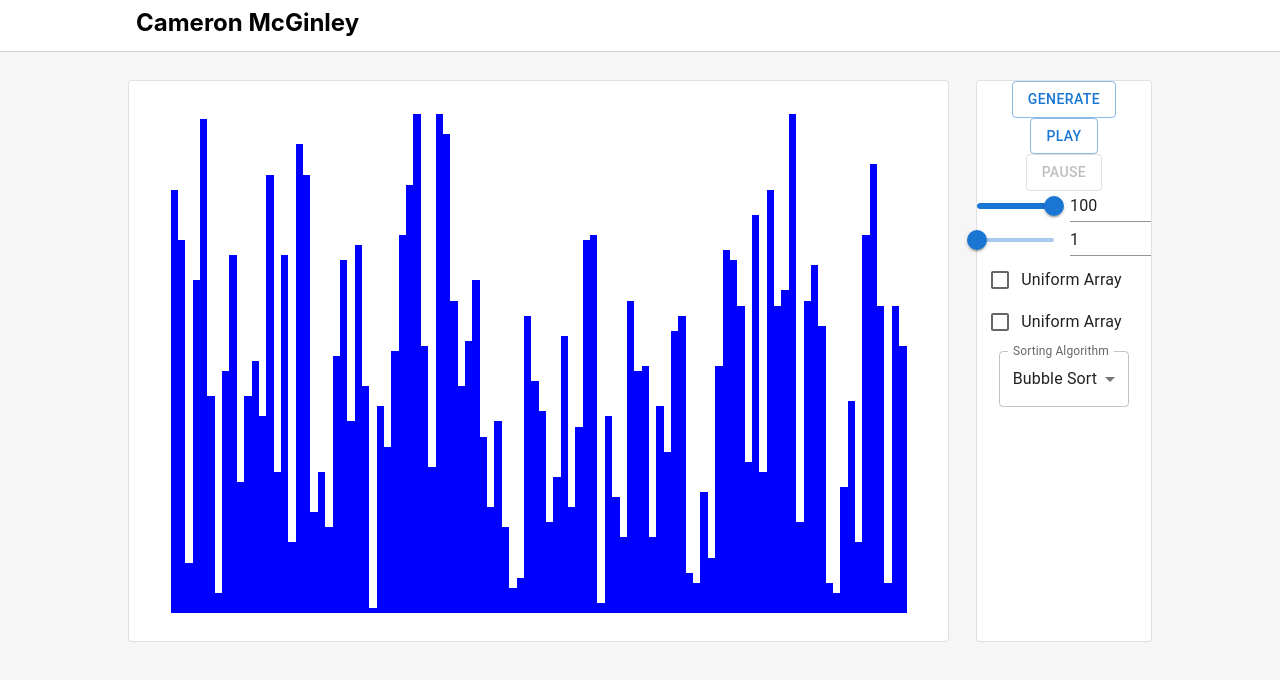
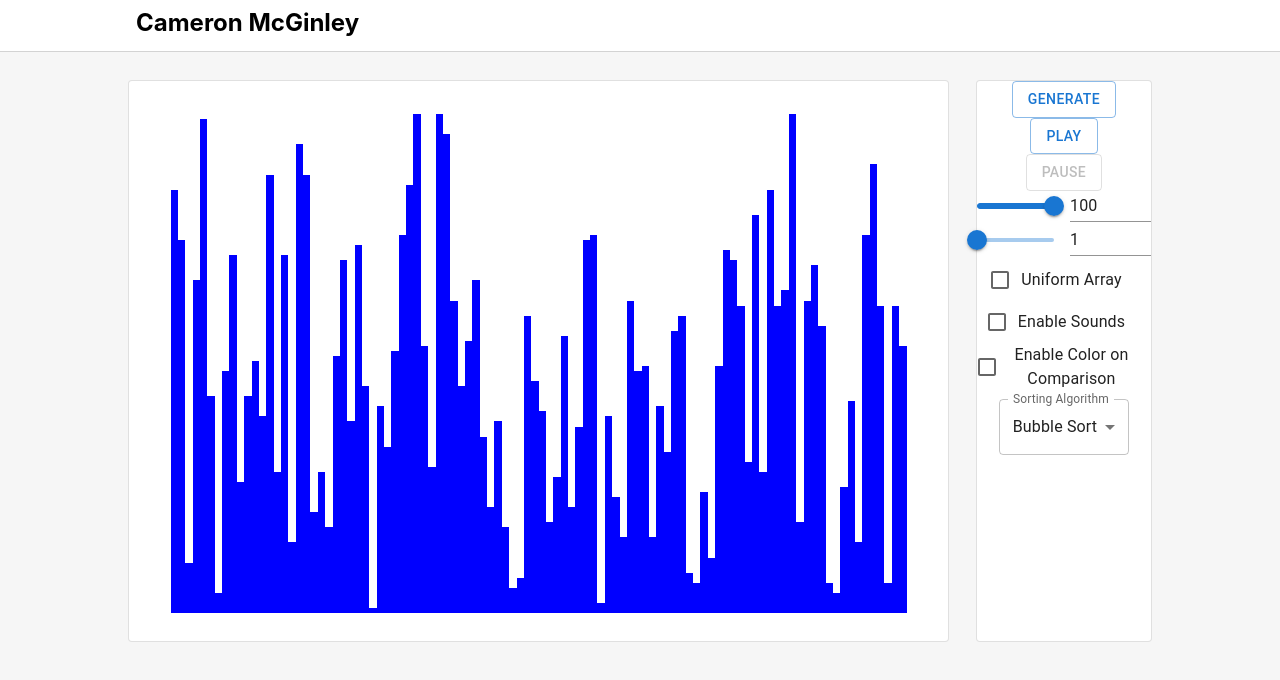
Before and after one commit to cameronmcginley/sorting-visualizer, a React (Create React App) app: page / in a window 1280 px wide. Shown: the top 680 px of the page. Built offline with nearby package versions, Linux system fonts and the light colour scheme.

Commit message:
Added toggle for highlighted comparisons

```diff
--- a/src/Algorithms/BubbleSort.jsx
+++ b/src/Algorithms/BubbleSort.jsx
@@ -1,4 +1,4 @@
-const getBubbleSortAnimations = (bars_state) => {
+const getBubbleSortAnimations = (bars_state, highlightEnabled) => {
     // Make a copy of the state to work on
     let bars = [...bars_state];
     let animationFrames = [];
@@ -6,10 +6,12 @@ const getBubbleSortAnimations = (bars_state) => {
     for(var i = 0; i < bars.length; i++){
         for(var j = 0; j < ( bars.length - i -1 ); j++){
             // Push frame for coloring
-            animationFrames.push({
-                type: "Highlight",
-                indexes: [j, j+1]
-            })
+            if (highlightEnabled) {
+                animationFrames.push({
+                    type: "Highlight",
+                    indexes: [j, j+1]
+                })
+            }
 
             if(bars[j].height > bars[j+1].height){
                 let temp = bars[j];
--- a/src/Algorithms/MergeSort.jsx
+++ b/src/Algorithms/MergeSort.jsx
@@ -1,4 +1,4 @@
-export default function getMergeSortanimationFrames(bars_state) {
+export default function getMergeSortanimationFrames(bars_state, highlightEnabled) {
     // Work on a copy of the state
     let bars = [...bars_state]
 
@@ -6,26 +6,26 @@ export default function getMergeSortanimationFrames(bars_state) {
     if (bars.length <= 1) return bars;
     const auxBars = bars.slice();
 
-    mergeSort(bars, auxBars, animationFrames, 0, bars.length-1)
+    mergeSort(bars, auxBars, animationFrames, 0, bars.length-1, highlightEnabled)
 
     return animationFrames;
 }
 
-function mergeSort(bars, auxBars, animationFrames, firstIndex, lastIndex) {
+function mergeSort(bars, auxBars, animationFrames, firstIndex, lastIndex, highlightEnabled) {
     // Base case, only merge/sort if 2 or more vals
     if (firstIndex === lastIndex) return;
 
     const midIndex = Math.floor((firstIndex + lastIndex) / 2);
 
     // Basic merge sort, split bars array in half and sort
-    mergeSort(auxBars, bars, animationFrames, firstIndex, midIndex);
-    mergeSort(auxBars, bars, animationFrames, midIndex+1, lastIndex);
+    mergeSort(auxBars, bars, animationFrames, firstIndex, midIndex, highlightEnabled);
+    mergeSort(auxBars, bars, animationFrames, midIndex+1, lastIndex, highlightEnabled);
 
     // Merge the two halves
-    merge(bars, auxBars, animationFrames, firstIndex, midIndex, lastIndex);
+    merge(bars, auxBars, animationFrames, firstIndex, midIndex, lastIndex, highlightEnabled);
 }
 
-function merge(bars, auxBars, animationFrames, firstIndex, midIndex, lastIndex) {
+function merge(bars, auxBars, animationFrames, firstIndex, midIndex, lastIndex, highlightEnabled) {
     // aux array
     let i = firstIndex;
     let j = midIndex + 1;
@@ -37,10 +37,12 @@ function merge(bars, auxBars, animationFrames, firstIndex, midIndex, lastIndex)
     // push until one array is empty
     while (i <= midIndex && j <= lastIndex) {
         // Change color of bars we're looking at
+        if (highlightEnabled) {
             animationFrames.push({
                 type: "Highlight",
                 indexes: [i,j],
             })
+        }
 
         // Push the smaller val from aux array into main array
         if (auxBars[i].height <= auxBars[j].height) {
@@ -65,10 +67,12 @@ function merge(bars, auxBars, animationFrames, firstIndex, midIndex, lastIndex)
     // if any remainder if first half
     while (i <= midIndex) {
         // hightlight bar being looked at
+        if (highlightEnabled) {
             animationFrames.push({
                 type: "Highlight",
                 indexes: [i],
             });
+        }
 
         // push remainders from aux
         animationFrames.push({
@@ -82,10 +86,12 @@ function merge(bars, auxBars, animationFrames, firstIndex, midIndex, lastIndex)
     // if any remainder in second half
     // same process as for first half
     while (j <= lastIndex) {
+        if (highlightEnabled) {
             animationFrames.push({
                 type: "Highlight",
                 indexes: [j],
             });
+        }
 
         animationFrames.push({
             type: "Replace",
--- a/src/SortingVisualizer.jsx
+++ b/src/SortingVisualizer.jsx
@@ -18,12 +18,17 @@ export default function SortingVisualizer(props) {
     const [animationQueue, setAnimationQueue] = React.useState([])
     let [animationFrames, setAnimationFrames] = React.useState([])
 
+    const [highlightEnabled, setHighlightEnabled] = React.useState(false)
+
     // This is max height - 1
     const MAX_HEIGHT = 99;
     const MAX_BARS = 100;
     const MAX_DELAY = 500;
     const PRIMARY_COLOR = "blue"
     const HIGHLIGHT_COLOR = "red"
+
+    const MAX_BARS_BUBBLESORT = 200;
+    const MAX_BARS_MERGESORT = 1000;
 
 
     const [isPlaying, setIsPlaying] = React.useState(false);
@@ -95,10 +100,10 @@ export default function SortingVisualizer(props) {
             // Get frames for immediate use
             switch (sortType) {
                 case "BubbleSort":
-                    animationFrames = getBubbleSortAnimations(bars)
+                    animationFrames = getBubbleSortAnimations(bars, highlightEnabled)
                     break;
                 case "MergeSort":
-                    animationFrames = getMergeSortAnimations(bars)
+                    animationFrames = getMergeSortAnimations(bars, highlightEnabled)
                     break;
             }
 
@@ -164,7 +169,7 @@ export default function SortingVisualizer(props) {
             if (animationFrames[idx].type == "Swap") {
                 animationQueue.push(setTimeout((frame) => {
                     frame.hasPlayed = true;
-                    // setFrequency(bars[frame.i].height)
+                    setCurrFrequency((bars[frame.i].height * 3) + 250);
                     setBars(bars => {
                         let data = [...bars];
                         let temp = data[frame.i];
@@ -185,7 +190,7 @@ export default function SortingVisualizer(props) {
                 // Replace value at index i with val
                 animationQueue.push(setTimeout((frame) => {
                     frame.hasPlayed = true;
-                    // setFrequency(bars[frame.i].height)
+                    setCurrFrequency((bars[frame.i].height * 3) + 250);
                     setBars(bars => {
                         let data = [...bars];
                         data[frame.i].height = frame.val;
@@ -452,7 +457,25 @@ export default function SortingVisualizer(props) {
                                 // disabled={isPlaying}
                             />
                         }
-                        label="Uniform Array"
+                        label="Enable Sounds"
+                    />
+                </FormGroup>
+
+                {/* Color */}
+                <FormGroup>
+                    <FormControlLabel
+                        control={
+                            <Checkbox
+                                className='visualizer-setting'
+                                checked={highlightEnabled}
+                                onChange={async () => {
+                                    // Use above useEffect to regen array on state change
+                                    setHighlightEnabled(!highlightEnabled)
+                                }}
+                                // disabled={isPlaying}
+                            />
+                        }
+                        label="Enable Color on Comparison"
                     />
                 </FormGroup>
 
```
Lines whose indentation alone changed are shown as unchanged.
